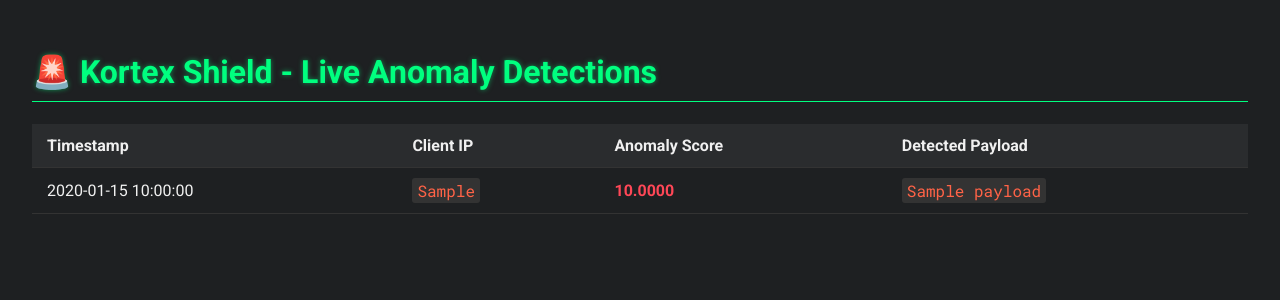
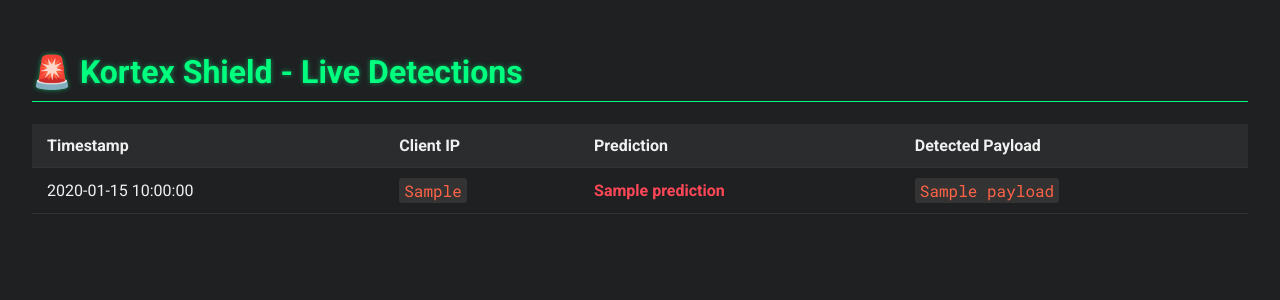
Before and after one commit to kavin0807-kp/kortex-shield, a Flask app: template dashboard/templates/index.html in a window 1280 px wide. Shown: the top 300 px of the page. Run offline with Flask 3, Linux system fonts and the light colour scheme; the template is opened without the code that fills it: most values are stand-ins (such as "Sample title", 1, 10 or a date in 2020).

Commit message:
Update index.html

```diff
--- a/dashboard/templates/index.html
+++ b/dashboard/templates/index.html
@@ -1,116 +1,27 @@
 <!DOCTYPE html>
 <html lang="en">
-
 <head>
-    <meta charset="UTF-8">
-    <meta http-equiv="refresh" content="10">
-    <title>Kortex Shield - Detections</title>
-    <style>
-        @import url('https://fonts.googleapis.com/css2?family=Roboto:wght@300;400;700&family=Roboto+Mono&display=swap');
-
-        body {
-            font-family: 'Roboto', sans-serif;
-            background-color: #1e2022;
-            color: #f0f0f0;
-            margin: 0;
-            padding: 2em;
-        }
-
-        h1 {
-            color: #00ff7f;
-            text-shadow: 0 0 5px rgba(0, 255, 127, 0.5);
-            border-bottom: 1px solid #00ff7f;
-            padding-bottom: 10px;
-        }
-
-        table {
-            width: 100%;
-            border-collapse: collapse;
-            margin-top: 20px;
-        }
-
-        th,
-        td {
-            padding: 12px 15px;
-            text-align: left;
-            border-bottom: 1px solid #333;
-        }
-
-        th {
-            background-color: #2a2c2e;
-        }
-
-        tr:nth-child(even) {
-            background-color: #252729;
-        }
-
-        code {
-            font-family: 'Roboto Mono', monospace;
-            background-color: #333;
-            padding: 2px 5px;
-            border-radius: 3px;
-            color: #ff6347;
-            word-break: break-all;
-        }
-
-        .score {
-            font-weight: bold;
-        }
-
-        .score-high {
-            color: #ff4757;
-        }
-
-        .score-medium {
-            color: #ffa502;
-        }
-
-        .no-detections {
-            text-align: center;
-            font-size: 1.2em;
-            color: #777;
-            padding: 50px;
-        }
-    </style>
+    <meta charset="UTF-8"><meta http-equiv="refresh" content="10"><title>Kortex Shield - Detections</title>
+    <style>@import url('https://fonts.googleapis.com/css2?family=Roboto:wght@300;400;700&family=Roboto+Mono&display=swap'); body { font-family: 'Roboto', sans-serif; background-color: #1e2022; color: #f0f0f0; margin: 0; padding: 2em; } h1 { color: #00ff7f; text-shadow: 0 0 5px rgba(0, 255, 127, 0.5); border-bottom: 1px solid #00ff7f; padding-bottom: 10px; } table { width: 100%; border-collapse: collapse; margin-top: 20px; } th, td { padding: 12px 15px; text-align: left; border-bottom: 1px solid #333; } th { background-color: #2a2c2e; } tr:nth-child(even) { background-color: #252729; } code { font-family: 'Roboto Mono', monospace; background-color: #333; padding: 2px 5px; border-radius: 3px; color: #ff6347; word-break: break-all;} .prediction-malicious { color: #ff4757; font-weight: bold; } .no-detections { text-align: center; font-size: 1.2em; color: #777; padding: 50px; }</style>
 </head>
-
 <body>
-    <h1>🚨 Kortex Shield - Live Anomaly Detections</h1>
+    <h1>🚨 Kortex Shield - Live Detections</h1>
     <table>
-        <thead>
-            <tr>
-                <th>Timestamp</th>
-                <th>Client IP</th>
-                <th>Anomaly Score</th>
-                <th>Detected Payload</th>
-            </tr>
-        </thead>
+        <thead><tr><th>Timestamp</th><th>Client IP</th><th>Prediction</th><th>Detected Payload</th></tr></thead>
         <tbody>
             {% if detections %}
                 {% for detection in detections %}
                 <tr>
                     <td>{{ detection.timestamp }}</td>
                     <td><code>{{ detection.client_ip }}</code></td>
-                <td class="score">
-                    {% set score = detection.score|float %}
-                    {% if score > 3.0 %}
-                    <span class="score-high">{{ "%.4f"|format(score) }}</span>
-                    {% elif score > 1.5 %}
-                    <span class="score-medium">{{ "%.4f"|format(score) }}</span>
-                    {% else %}
-                    <span>{{ "%.4f"|format(score) }}</span>
-                    {% endif %}
-                </td>
+                    <td class="prediction-malicious">{{ detection.prediction }}</td>
                     <td><code>{{ detection.payload }}</code></td>
                 </tr>
                 {% endfor %}
             {% else %}
-            <tr>
-                <td colspan="4" class="no-detections">No anomalies detected yet. System is clean.</td>
-            </tr>
+                <tr><td colspan="4" class="no-detections">No detections logged yet. System is clean.</td></tr>
             {% endif %}
         </tbody>
     </table>
 </body>
-
 </html>
```
Lines whose indentation alone changed are shown as unchanged.
